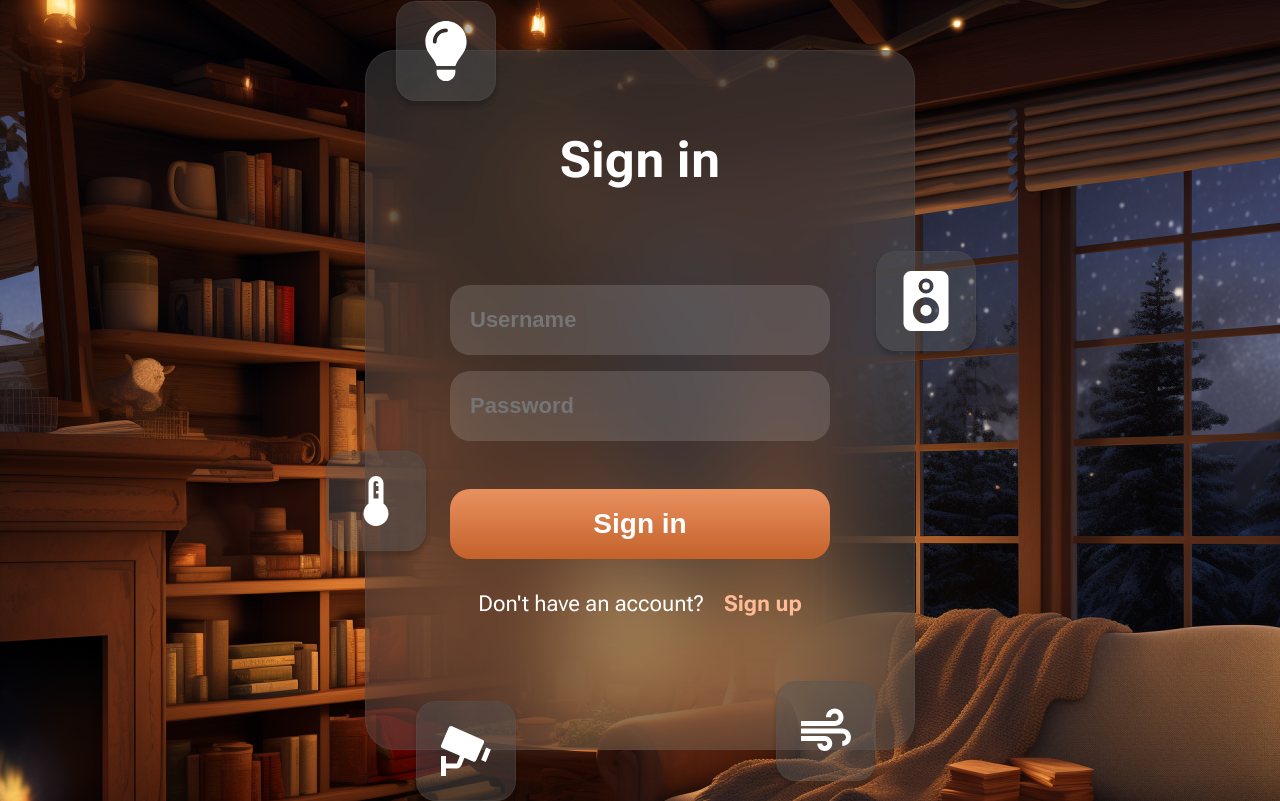
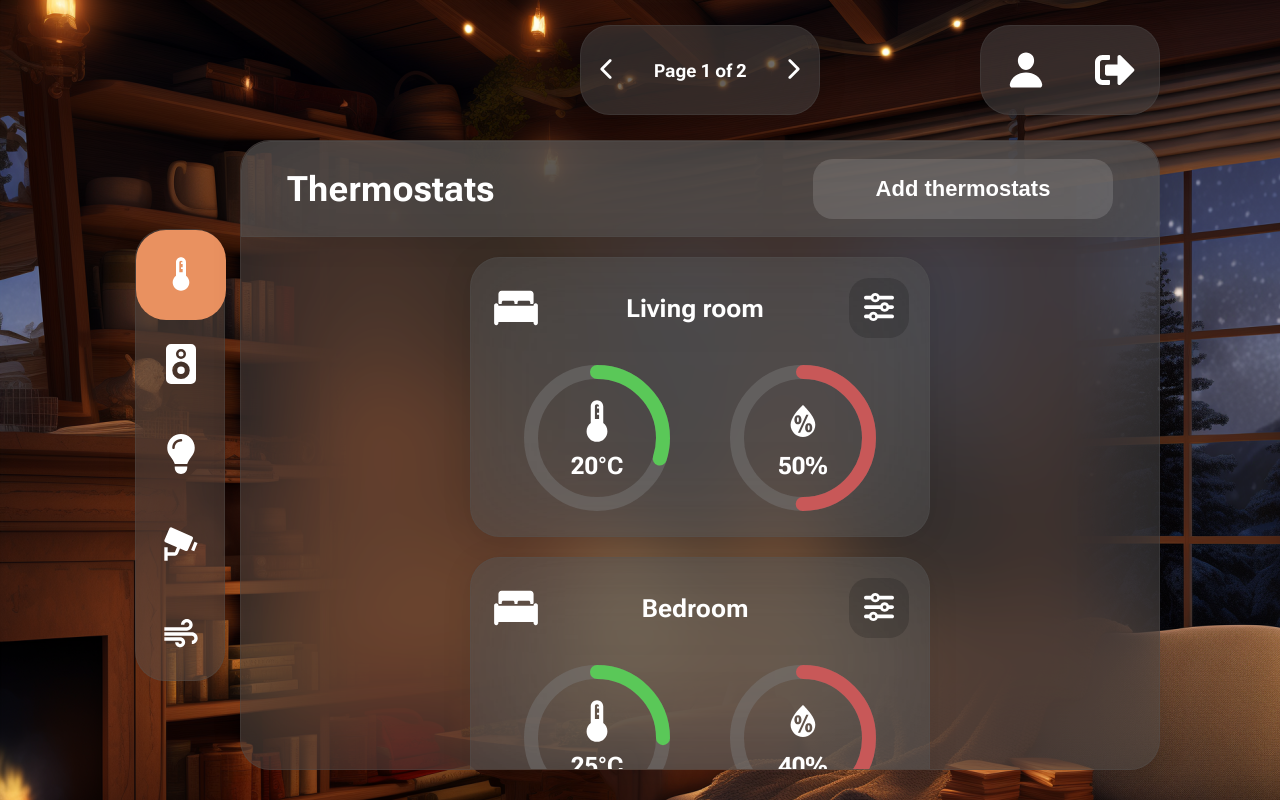
Before and after one commit to elab-development/internet-tehnologije-projekat-smarthome_2020_0069, a React (Create React App) app in the folder smart_home_frontend/: page / in a window 1280 px wide. Built offline with nearby package versions, Linux system fonts and the light colour scheme; sample sign-in values are in the browser's storage.

Commit message:
Added routing

```diff
--- a/smart_home_frontend/package.json
+++ b/smart_home_frontend/package.json
@@ -22,7 +22,7 @@
     "react-icons": "^5.0.1",
     "react-modal": "^3.16.1",
     "react-redux": "^9.1.0",
-    "react-router-dom": "^6.21.3",
+    "react-router-dom": "^6.22.0",
     "react-scripts": "5.0.1",
     "sass": "^1.70.0",
     "typescript": "^4.9.5",
--- a/smart_home_frontend/src/App.tsx
+++ /dev/null
@@ -1,16 +0,0 @@
-import "./App.scss";
-import Devices from "./Pages/Devices";
-import Login from "./Pages/Login";
-import { QueryClient, QueryClientProvider } from "@tanstack/react-query";
-
-const queryClient = new QueryClient();
-
-function App() {
-    return (
-        <QueryClientProvider client={queryClient}>
-            <Login />
-        </QueryClientProvider>
-    );
-}
-
-export default App;
--- a/smart_home_frontend/src/Components/Login/Signin.scss
+++ b/smart_home_frontend/src/Components/Login/Signin.scss
@@ -7,7 +7,7 @@
     transform: translate(-50%, -50%);
 }
 
-.wrapper {
+.login-wrapper {
     height: 700px;
     width: 550px;
     position: relative;
--- a/smart_home_frontend/src/Components/Login/Signin.tsx
+++ b/smart_home_frontend/src/Components/Login/Signin.tsx
@@ -12,6 +12,7 @@ import { BiSolidCctv } from "react-icons/bi";
 import "./Signin.scss";
 import { LoginPages } from "../../Pages/Login";
 import { useLogin } from "../../Api/AuthApi";
+import { useNavigate } from "react-router-dom";
 
 type Props = {
     selectedPage: LoginPages;
@@ -22,6 +23,7 @@ const Signin = (props: Props) => {
     const [username, setUsername] = useState("");
     const [password, setPassword] = useState("");
     const [errorMessage, setErrorMessage] = useState("");
+    const navigate = useNavigate();
 
     const { data, refetch, isLoading, isError } = useLogin(username, password);
 
@@ -30,6 +32,7 @@ const Signin = (props: Props) => {
             if (data != undefined) {
                 localStorage.setItem("access_token", data?.token);
                 setErrorMessage("");
+                navigate("/");
             }
         } else if (isError) {
             setErrorMessage("Wrong username or password!");
@@ -38,7 +41,7 @@ const Signin = (props: Props) => {
 
     return (
         <div className="login-container">
-            <GlassDiv className="wrapper">
+            <GlassDiv className="login-wrapper">
                 <div className="signin-title">{"Sign in"}</div>
 
                 <div className="si-username-txb">
--- a/smart_home_frontend/src/Components/Login/Signup.scss
+++ b/smart_home_frontend/src/Components/Login/Signup.scss
@@ -5,7 +5,7 @@
     transform: translate(-50%, -50%);
 }
 
-.wrapper {
+.login-wrapper {
     height: 700px;
     width: 550px;
     position: relative;
--- a/smart_home_frontend/src/Components/Login/Signup.tsx
+++ b/smart_home_frontend/src/Components/Login/Signup.tsx
@@ -1,52 +1,66 @@
-import React from 'react'
-import Hyperlink from '../Shared/Hyperlink';
-import PrimaryButton from '../Shared/PrimaryButton';
-import TextBox from '../Shared/TextBox';
-import GlassDiv from '../Shared/GlassDiv';
-import SignInIcon from './LoginIcon';
+import React from "react";
+import Hyperlink from "../Shared/Hyperlink";
+import PrimaryButton from "../Shared/PrimaryButton";
+import TextBox from "../Shared/TextBox";
+import GlassDiv from "../Shared/GlassDiv";
+import SignInIcon from "./LoginIcon";
 import { MdAir } from "react-icons/md";
 import { MdDeviceThermostat } from "react-icons/md";
 import { BsFillSpeakerFill } from "react-icons/bs";
 import { FaLightbulb } from "react-icons/fa6";
 import { BiSolidCctv } from "react-icons/bi";
 import { IoIosArrowBack } from "react-icons/io";
-import "./Signup.scss"
-import { LoginPages } from '../../Pages/Login';
+import "./Signup.scss";
+import { LoginPages } from "../../Pages/Login";
 
 type Props = {
     selectedPage: LoginPages;
     setSelectedPage: React.Dispatch<React.SetStateAction<LoginPages>>;
-}
+};
 
 const Signup = (props: Props) => {
-    return(
-        <div className='login-container'>
-            <GlassDiv className="wrapper">
+    return (
+        <div className="login-container">
+            <GlassDiv className="login-wrapper">
                 <div className="signup-title">
-                    <button className='backbutton' onClick={()=>props.setSelectedPage(LoginPages.Signin)}>
-                        {<IoIosArrowBack/>}
+                    <button
+                        className="backbutton"
+                        onClick={() => props.setSelectedPage(LoginPages.Signin)}
+                    >
+                        {<IoIosArrowBack />}
                     </button>
                     {"Sign up"}
                     <div></div>
                 </div>
-                <div className="su-firstname-txb"><TextBox placeholder="First name"></TextBox></div>
-                <div className="su-lastname-txb"><TextBox placeholder="Last name"></TextBox></div>
-                <div className="su-username-txb"><TextBox placeholder="Username"></TextBox></div>
-                <div className="su-password-txb"><TextBox placeholder="Password"></TextBox></div>
-                <PrimaryButton button_value="Sign up" className='su-primary-button'></PrimaryButton>
-                <div className='login-icon purifier'>
+                <div className="su-firstname-txb">
+                    <TextBox placeholder="First name"></TextBox>
+                </div>
+                <div className="su-lastname-txb">
+                    <TextBox placeholder="Last name"></TextBox>
+                </div>
+                <div className="su-username-txb">
+                    <TextBox placeholder="Username"></TextBox>
+                </div>
+                <div className="su-password-txb">
+                    <TextBox placeholder="Password"></TextBox>
+                </div>
+                <PrimaryButton
+                    button_value="Sign up"
+                    className="su-primary-button"
+                ></PrimaryButton>
+                <div className="login-icon purifier">
                     <SignInIcon icon={<MdAir />}></SignInIcon>
                 </div>
-                <div className='login-icon thermostat'>
+                <div className="login-icon thermostat">
                     <SignInIcon icon={<MdDeviceThermostat />}></SignInIcon>
                 </div>
-                <div className='login-icon speaker'>
+                <div className="login-icon speaker">
                     <SignInIcon icon={<BsFillSpeakerFill />}></SignInIcon>
                 </div>
-                <div className='login-icon light'>
+                <div className="login-icon light">
                     <SignInIcon icon={<FaLightbulb />}></SignInIcon>
                 </div>
-                <div className='login-icon camera'>
+                <div className="login-icon camera">
                     <SignInIcon icon={<BiSolidCctv />}></SignInIcon>
                 </div>
             </GlassDiv>
@@ -54,5 +68,4 @@ const Signup = (props: Props) => {
     );
 };
 
-
 export default Signup;
--- a/smart_home_frontend/src/Pages/Devices.tsx
+++ b/smart_home_frontend/src/Pages/Devices.tsx
@@ -1,4 +1,4 @@
-import React, { useState } from "react";
+import React, { useEffect, useState } from "react";
 import Cameras from "../Components/Cameras/Cameras";
 import Pagination from "../Components/Devices/Pagination";
 import ProfileButtons from "../Components/Devices/ProfileButtons";
@@ -9,6 +9,7 @@ import Speakers from "../Components/Speakers/Speakers";
 import Thermostats from "../Components/Thermostats/Thermostats";
 import Settings from "../Components/Settings/Settings";
 import "./Devices.scss";
+import { useNavigate } from "react-router-dom";
 
 export enum Pages {
     Thermostat,
@@ -22,6 +23,13 @@ type Props = {};
 
 const Devices = (props: Props) => {
     let [selectedPage, setSelectedPage] = useState<Pages>(Pages.Thermostat);
+    const navigate = useNavigate();
+
+    useEffect(() => {
+        if (localStorage.getItem("access_token") == null) {
+            navigate("/auth");
+        }
+    }, []);
 
     let renderPage = () => {
         switch (selectedPage) {
--- a/smart_home_frontend/src/Pages/Login.tsx
+++ b/smart_home_frontend/src/Pages/Login.tsx
@@ -1,34 +1,47 @@
-import React, { useState } from 'react'
-import Signin from '../Components/Login/Signin';
-import Signup from '../Components/Login/Signup';
+import React, { useEffect, useState } from "react";
+import { useNavigate } from "react-router-dom";
+import Signin from "../Components/Login/Signin";
+import Signup from "../Components/Login/Signup";
 
 export enum LoginPages {
     Signin,
-    Signup
+    Signup,
 }
 
 type Props = {};
 
 const Login = (props: Props) => {
+    let [selectedPage, setSelectedPage] = useState<LoginPages>(
+        LoginPages.Signin
+    );
+    let navigate = useNavigate();
 
-    let [selectedPage, setSelectedPage] = useState<LoginPages>(LoginPages.Signin)
+    useEffect(() => {
+        if (localStorage.getItem("access_token") != null) {
+            navigate("/");
+        }
+    }, []);
 
     let renderPage = () => {
         switch (selectedPage) {
             case LoginPages.Signin:
-                return <Signin selectedPage={selectedPage} setSelectedPage={setSelectedPage} />
+                return (
+                    <Signin
+                        selectedPage={selectedPage}
+                        setSelectedPage={setSelectedPage}
+                    />
+                );
             case LoginPages.Signup:
-                return <Signup selectedPage={selectedPage} setSelectedPage={setSelectedPage} />
-
+                return (
+                    <Signup
+                        selectedPage={selectedPage}
+                        setSelectedPage={setSelectedPage}
+                    />
+                );
         }
     };
 
-    return (
-        <div>
-            {renderPage()}
-        </div>
-    );
-
+    return <div>{renderPage()}</div>;
 };
 
 export default Login;
--- a/smart_home_frontend/src/index.tsx
+++ b/smart_home_frontend/src/index.tsx
@@ -1,15 +1,33 @@
 import React from "react";
 import ReactDOM from "react-dom/client";
 import "./index.scss";
-import App from "./App";
 import reportWebVitals from "./reportWebVitals";
+import { createBrowserRouter, RouterProvider } from "react-router-dom";
+import Login from "./Pages/Login";
+import { QueryClient, QueryClientProvider } from "@tanstack/react-query";
+import Devices from "./Pages/Devices";
+
+const router = createBrowserRouter([
+    {
+        path: "/auth",
+        element: <Login />,
+    },
+    {
+        path: "/",
+        element: <Devices />,
+    },
+]);
+
+const queryClient = new QueryClient();
 
 const root = ReactDOM.createRoot(
     document.getElementById("root") as HTMLElement
 );
 root.render(
     <React.StrictMode>
-        <App />
+        <QueryClientProvider client={queryClient}>
+            <RouterProvider router={router} />
+        </QueryClientProvider>
     </React.StrictMode>
 );
 
```
Also changed, not shown: smart_home_frontend/src/App.scss (deleted), 2 other files (tests, documents, lock files or other folders).
